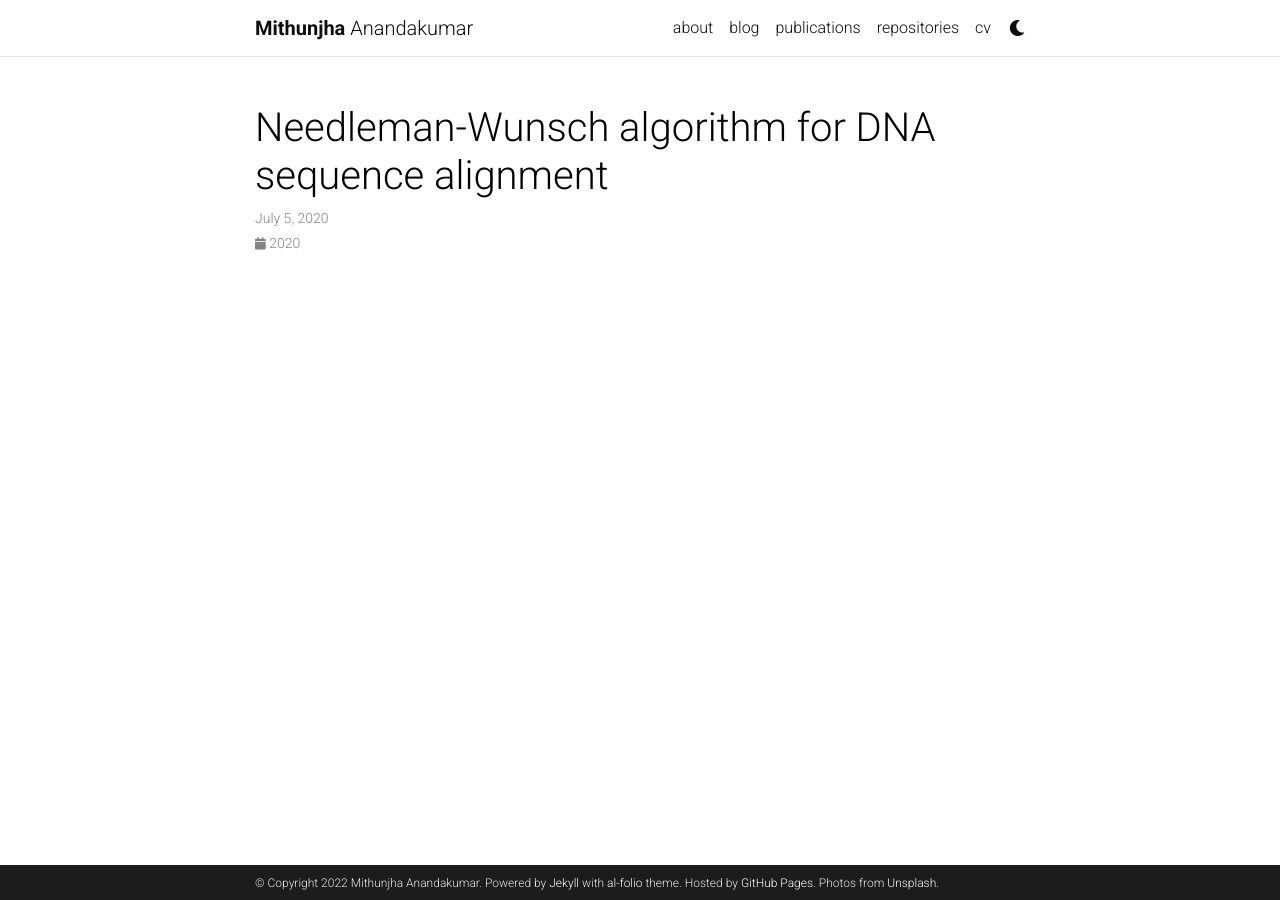
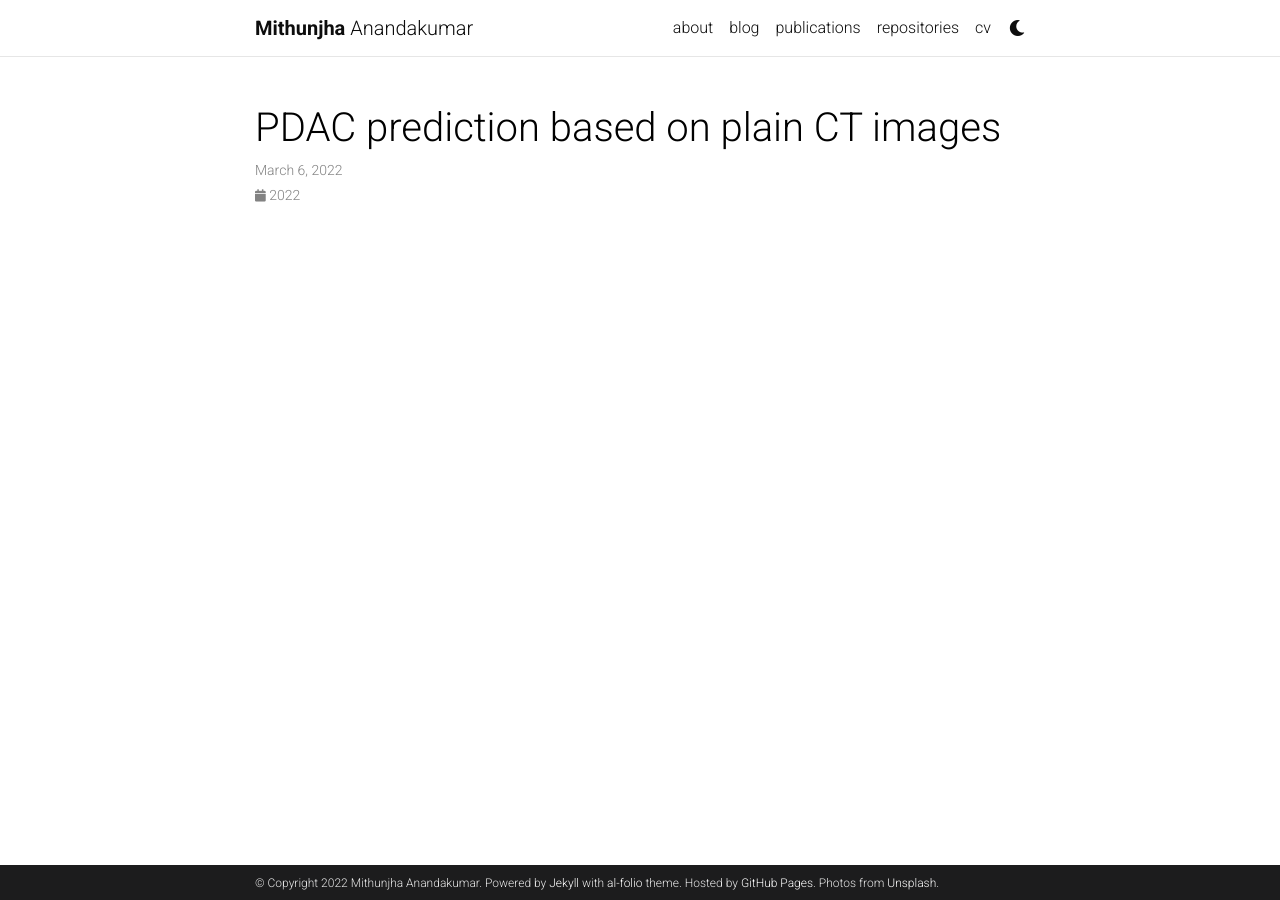
Before and after one commit to Mithunjha/Mithunjha.github.io, a Jekyll site: the page built from _posts/2022-03-06-medium_2.md, in a window 1280 px wide. Built offline with Jekyll 4.4.1, drawn with Linux system fonts in a browser that asks for light colours; comment, search, counter and statistics services are not loaded; a style sheet for code colours, icons or effects is not loaded.

Commit message:
Update 2022-03-06-medium_2.md

```diff
--- a/_posts/2022-03-06-medium_2.md
+++ b/_posts/2022-03-06-medium_2.md
@@ -1,7 +1,7 @@
 ---
 layout: post
-title: Needleman-Wunsch algorithm for DNA sequence alignment
-date: 2020-07-05 17:39:00
+title: PDAC prediction based on plain CT images
+date: 2022-03-06 07:30:00
 description:  This article would give you the general idea about sequence alignment
 redirect: https://medium.com/@amithunjha/needleman-wunsch-algorithm-for-dna-sequence-alignment-b103b8454de0
 ---
```
